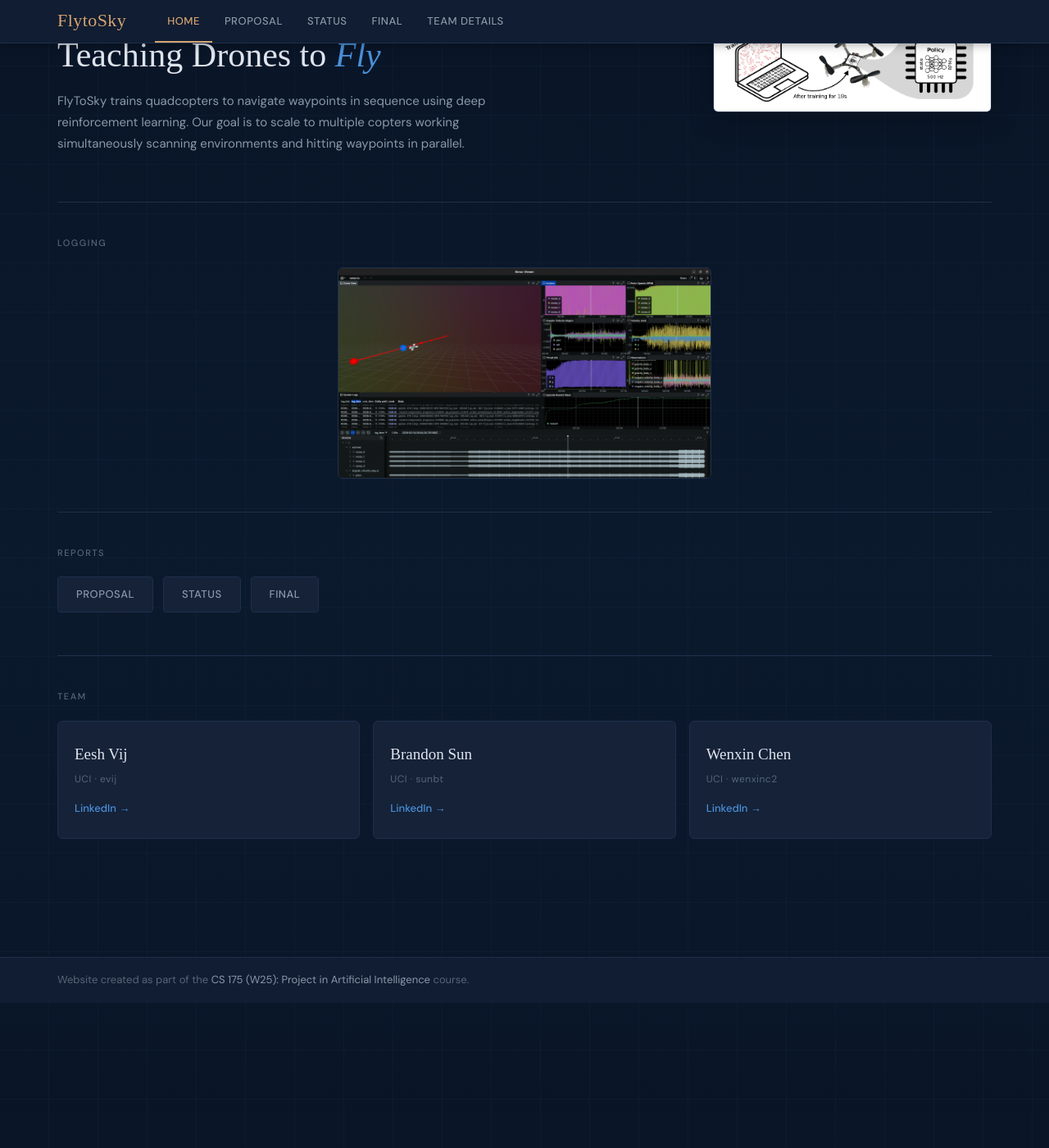
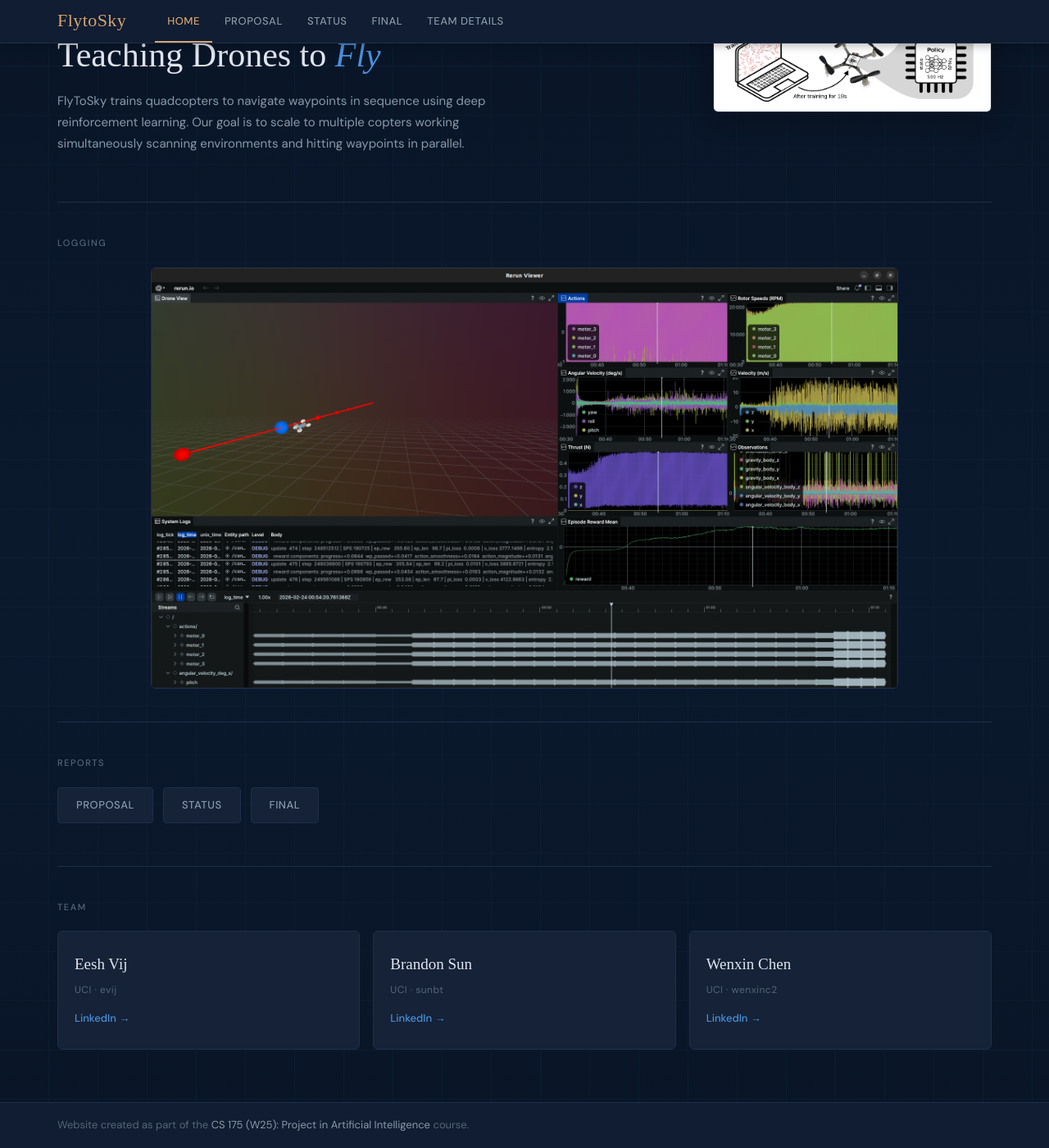
Before and after one commit to Dat-Bois/FlyToSky, a Jekyll site: the page built from docs/index.md, in a window 1280 px wide and 1400 px high, scrolled down 177 px. Shown: the whole window at 82% size. Built offline with Jekyll 4.4.1, drawn with Linux system fonts in a browser that asks for light colours; some web fonts are replaced.

Commit message:
increase home page logging image size to 80%

```diff
--- a/docs/css/custom.css
+++ b/docs/css/custom.css
@@ -363,7 +363,7 @@ code {
 }
 
 .logging-preview img {
-  width: 40%;
+  width: 80%;
   border-radius: 6px;
   border: 1px solid var(--panel-edge);
 }
```
